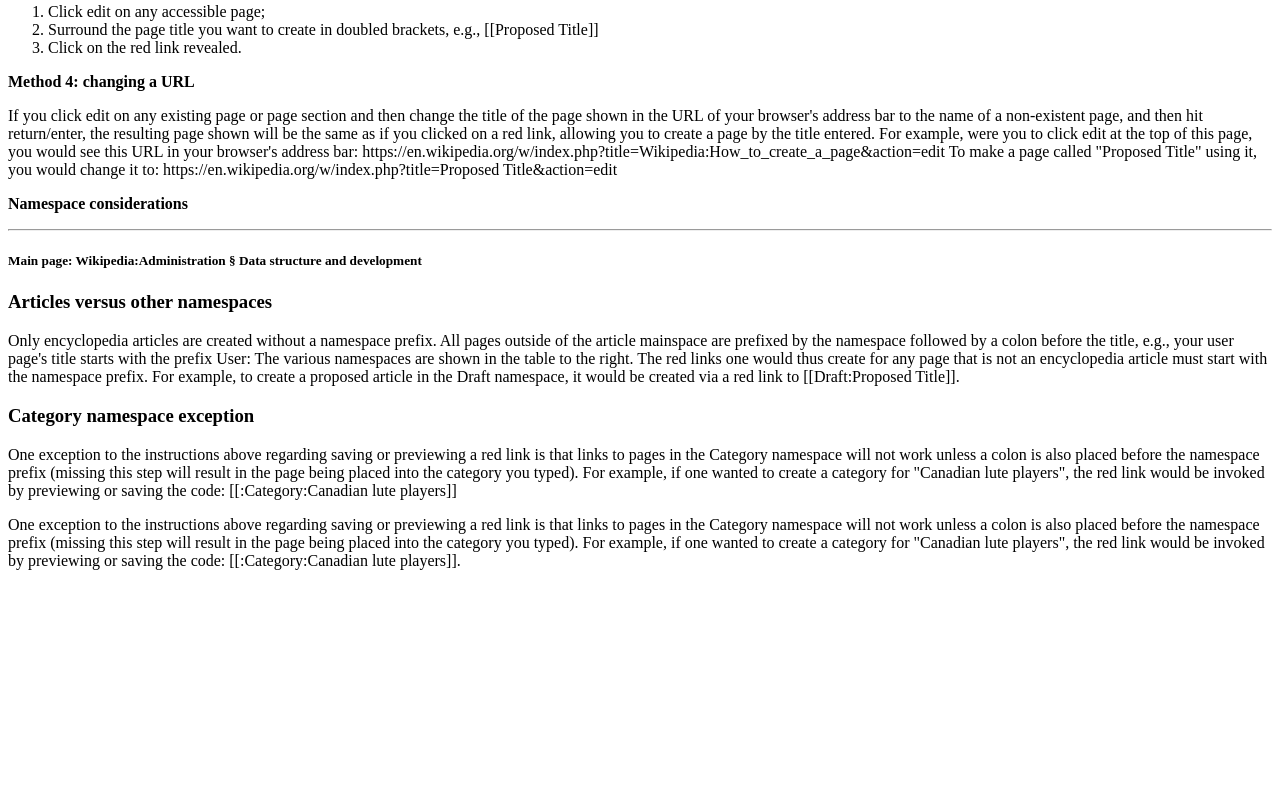
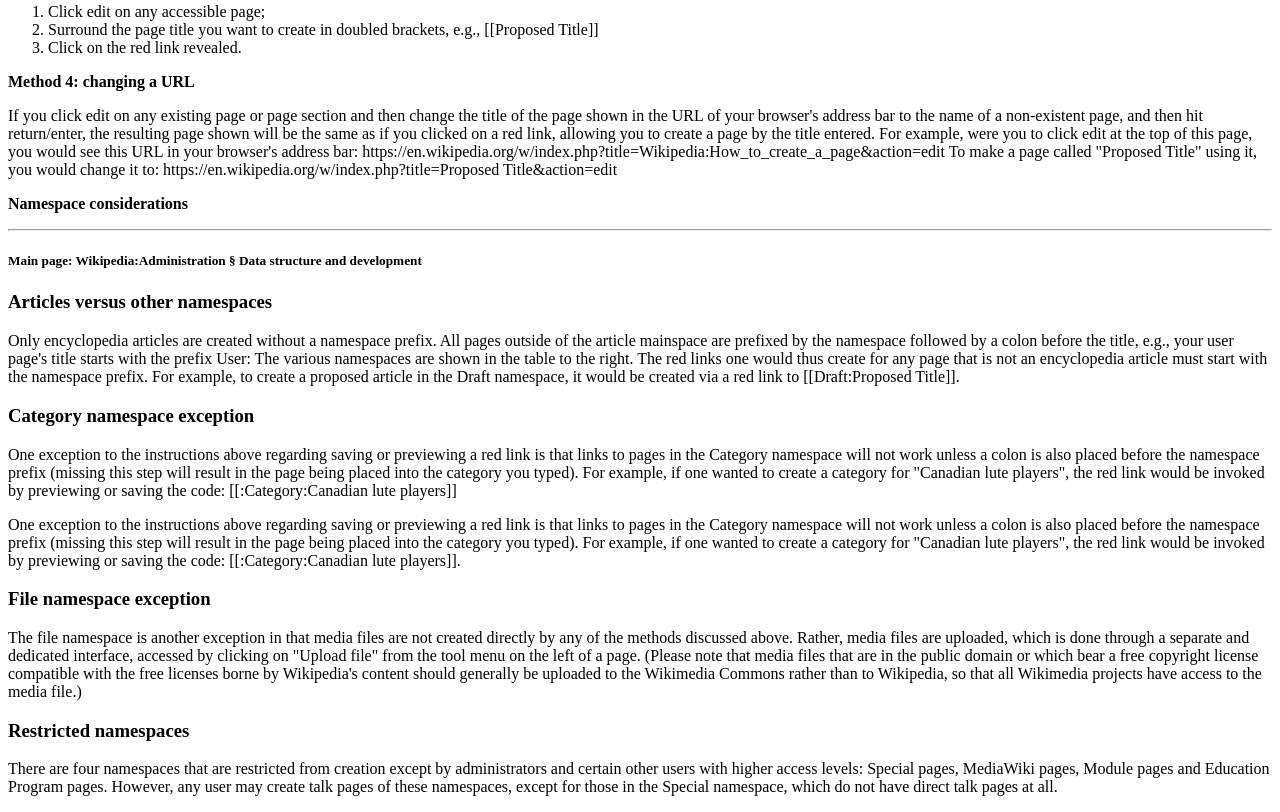
Before and after one commit to Chris247-udoh/wikipedia-, a plain HTML site: page index.html in a window 1280 px wide. Shown: the part 716-1528 px from the top of the page. Before the commit the page ends 1302 px from the top, so only its background shows below. Drawn offline with Linux system fonts and the light colour scheme.

Commit message:
i added File namespace exception and stoped at Restricted namespaces

```diff
--- a/index.html
+++ b/index.html
@@ -119,10 +119,24 @@
       players", the red link would be invoked by previewing or saving the code:
       [[:Category:Canadian lute players]].
     </p>
+    <h3>File namespace exception</h3>
+    <p>
+      The file namespace is another exception in that media files are not
+      created directly by any of the methods discussed above. Rather, media
+      files are uploaded, which is done through a separate and dedicated
+      interface, accessed by clicking on "Upload file" from the tool menu on the
+      left of a page. (Please note that media files that are in the public
+      domain or which bear a free copyright license compatible with the free
+      licenses borne by Wikipedia's content should generally be uploaded to the
+      Wikimedia Commons rather than to Wikipedia, so that all Wikimedia projects
+      have access to the media file.)
+     <h3>Restricted namespaces</h3>
+     <p>There are four namespaces that are restricted from creation except by administrators and certain other users with higher access levels: Special pages, MediaWiki pages, Module pages and Education Program pages. However, any user may create talk pages of these namespaces, except for those in the Special namespace, which do not have direct talk pages at all.</p>
 
 
 
 
 
+    </p>
   </body>
 </html>
```
